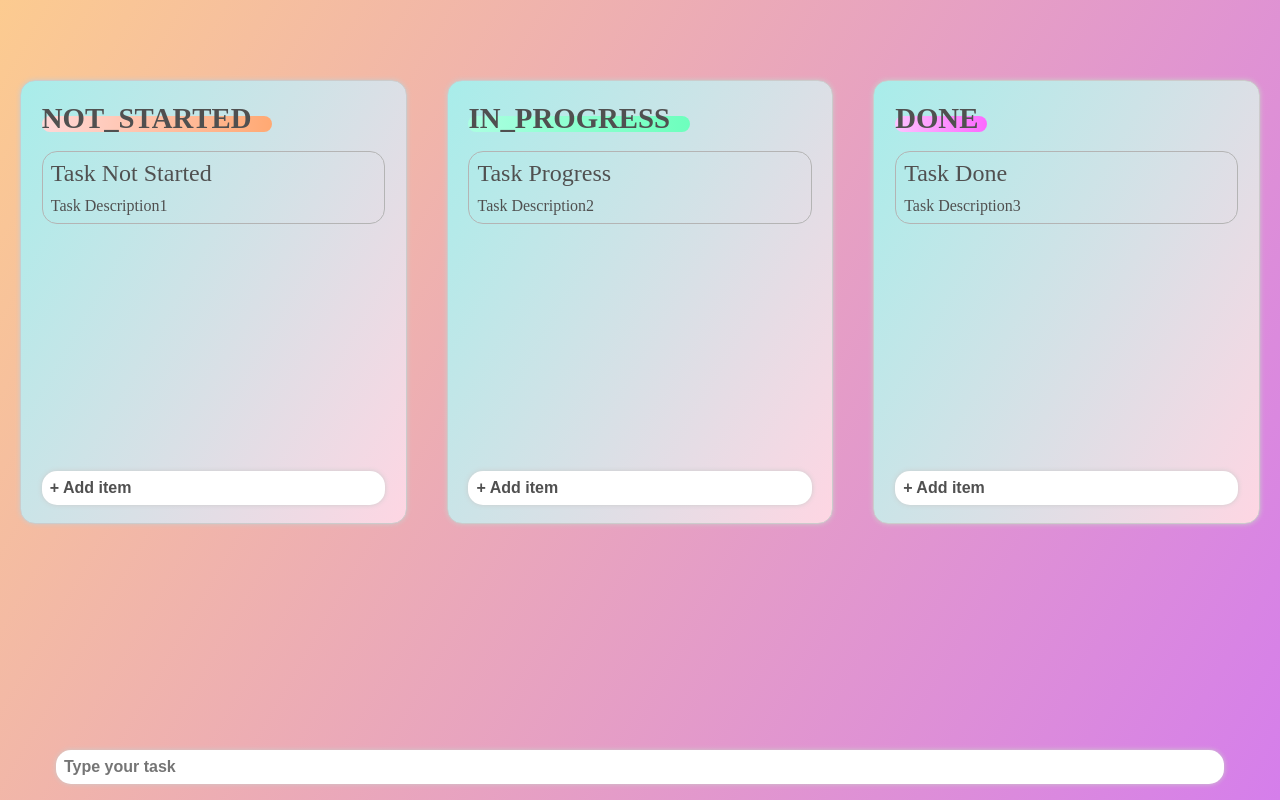
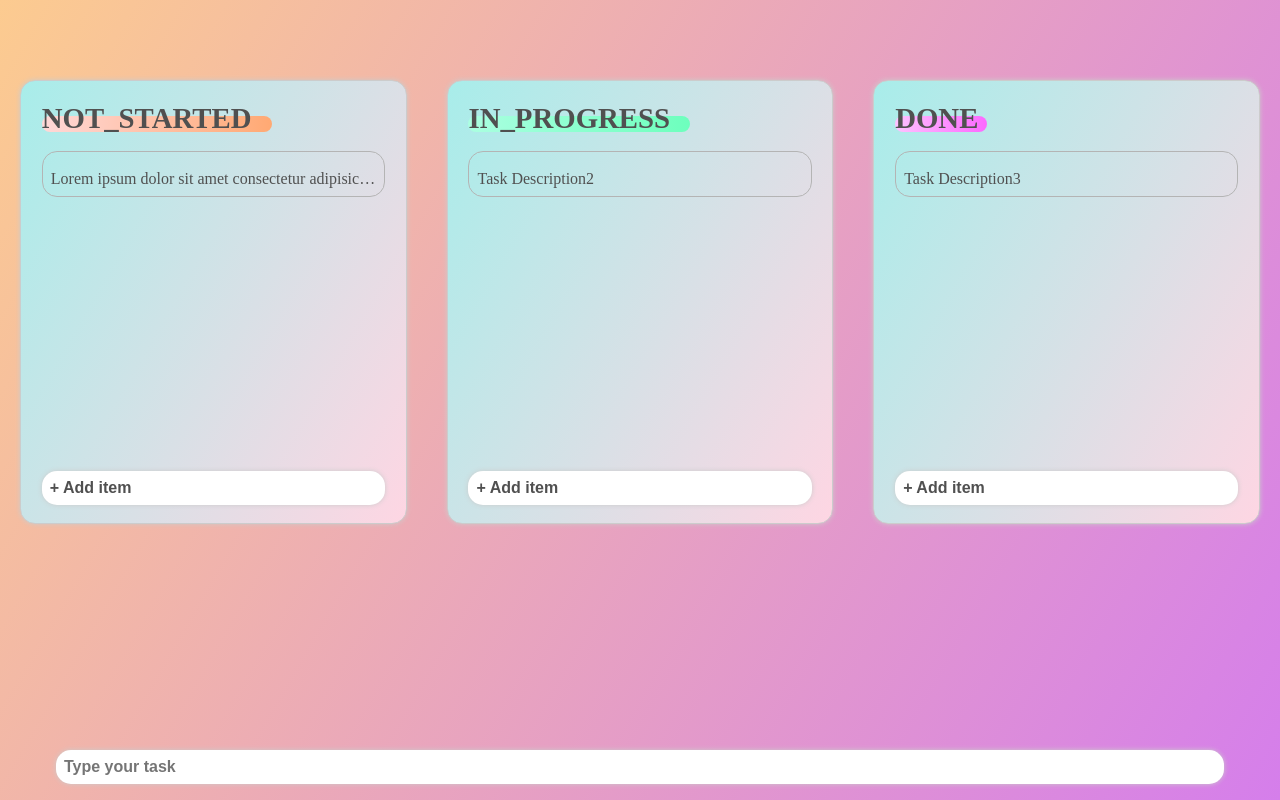
Before and after one commit to July249/kanban-board, a React (Create React App) app: page / in a window 1280 px wide. Built offline with nearby package versions, Linux system fonts and the light colour scheme; the HTML template or start-up script is replaced by a standard one.

Commit message:
design: change task schema

```diff
--- a/src/store.js
+++ b/src/store.js
@@ -3,31 +3,28 @@ import { create } from 'zustand';
 const store = (set) => ({
   tasks: [
     {
-      id: 1,
-      title: 'Task Not Started',
-      description: 'Task Description1',
+      tag: '001',
+      description:
+        'Lorem ipsum dolor sit amet consectetur adipisicing elit. Vitae, error temporibus! Vero, obcaecati deleniti nihil quibusdam quis delectus dolores sit!',
       status: 'NOT_STARTED',
     },
     {
-      id: 2,
-      title: 'Task Progress',
+      tag: 2,
       description: 'Task Description2',
       status: 'IN_PROGRESS',
     },
     {
-      id: 3,
-      title: 'Task Done',
+      tag: 3,
       description: 'Task Description3',
       status: 'DONE',
     },
   ],
-  addTask: (title, description, status) =>
+  addTask: (description, status) =>
     set((store) => ({
       tasks: [
         ...store.tasks,
         {
-          id: store.tasks.length + 1,
-          title,
+          tag: store.tasks.length + 1,
           description,
           status,
         },
```
